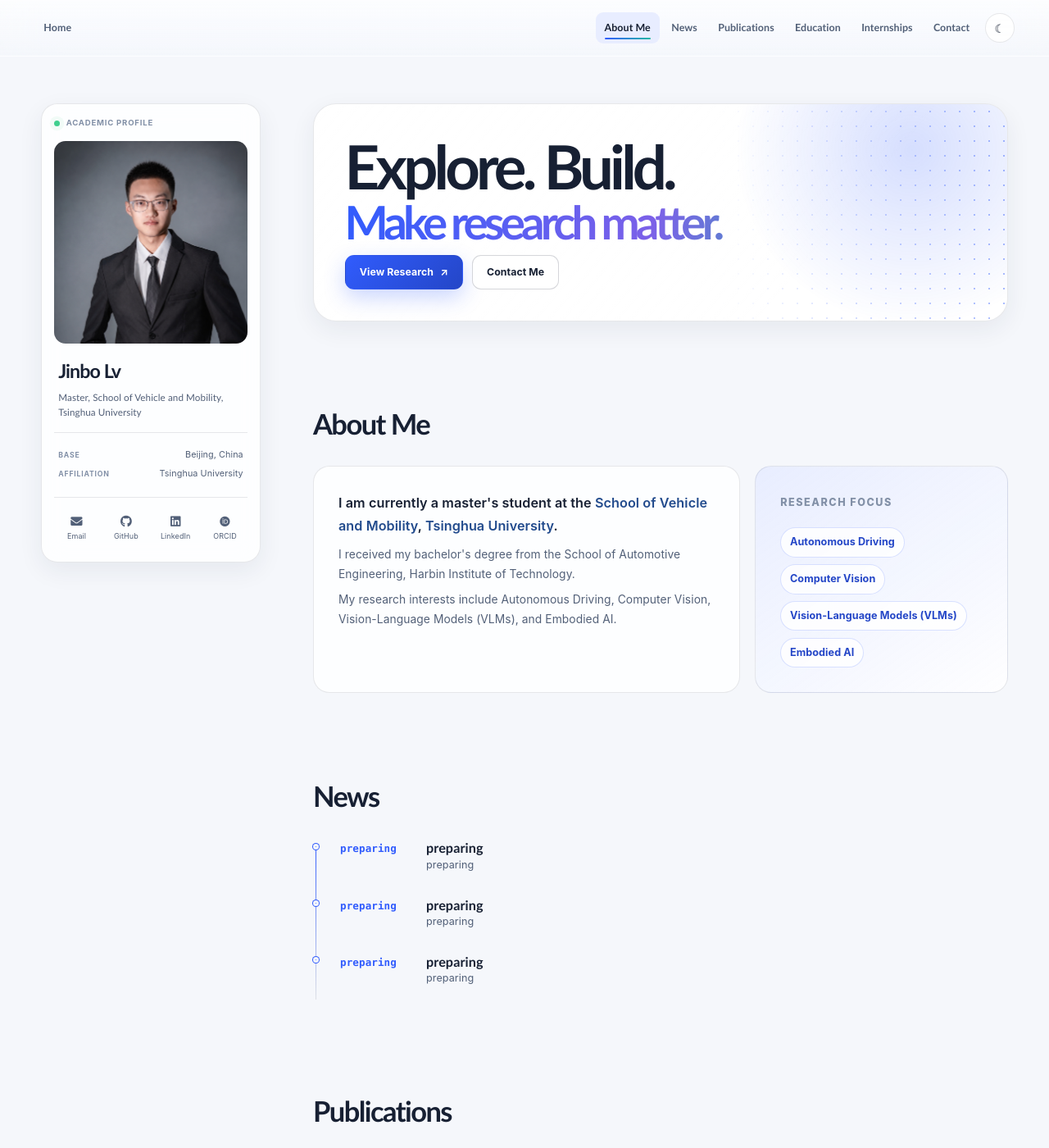
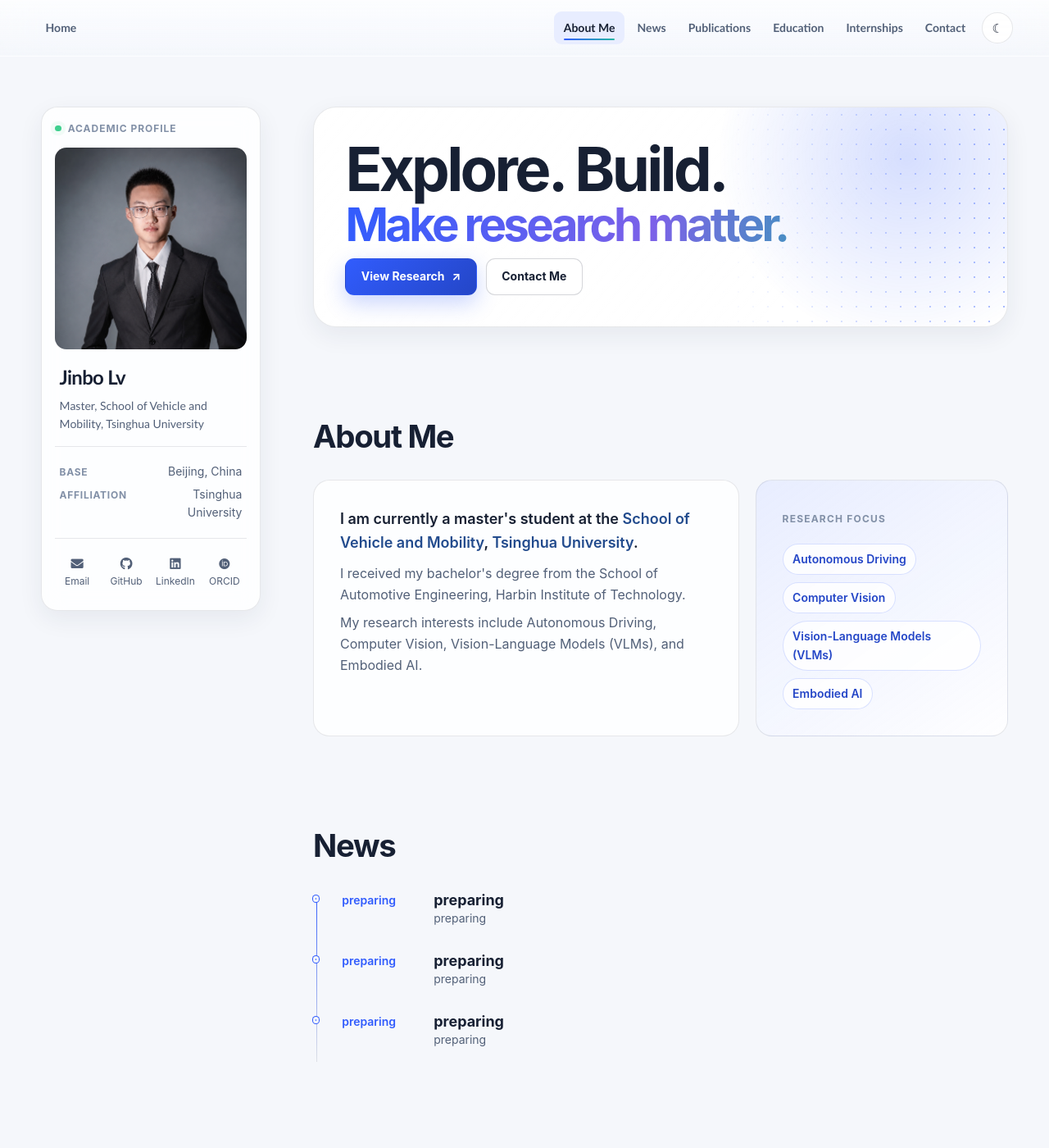
Before and after one commit to JinboLv/JinboLv.github.io, a Jekyll site: the page built from _pages/about.md, in a window 1280 px wide and 1400 px high. Shown: the whole window at 82% size. Built offline with Jekyll 4.4.1, drawn with Linux system fonts in a browser that asks for light colours; some web fonts are replaced.

Commit message:
optimize

```diff
--- a/assets/css/main.scss
+++ b/assets/css/main.scss
@@ -139,9 +139,17 @@ h1:before, .anchor:before {
   --masthead-height: 68px;
   --main-top-space: 3.8rem;
   --ease-out: cubic-bezier(0.22, 1, 0.36, 1);
-  --content-title-size: 1.08rem;
-  --content-body-size: 0.92rem;
-  --content-meta-size: 0.84rem;
+  --font-sans: -apple-system, BlinkMacSystemFont, "SF Pro Text", "SF Pro Display", "Helvetica Neue", "Segoe UI", "PingFang SC", "Microsoft YaHei", Arial, sans-serif;
+  --font-display: "SF Pro Display", -apple-system, BlinkMacSystemFont, "Helvetica Neue", "Segoe UI", "PingFang SC", "Microsoft YaHei", Arial, sans-serif;
+  --type-display: clamp(3rem, 5.8vw, 5.25rem);
+  --type-section: clamp(2rem, 3vw, 2.5rem);
+  --type-title: 1.125rem;
+  --type-body: 1rem;
+  --type-meta: 0.875rem;
+  --type-label: 0.75rem;
+  --content-title-size: var(--type-title);
+  --content-body-size: var(--type-body);
+  --content-meta-size: var(--type-meta);
 }
 
 [data-theme="dark"] {
@@ -168,6 +176,7 @@ h1:before, .anchor:before {
 }
 
 html {
+  font-size: 16px;
   scroll-behavior: smooth;
   scroll-padding-top: 6.5rem;
 }
@@ -176,13 +185,31 @@ body {
   min-height: 100vh;
   color: var(--ink);
   background: var(--site-bg);
-  font-family: Inter, ui-sans-serif, -apple-system, BlinkMacSystemFont, "Segoe UI", "PingFang SC", "Microsoft YaHei", sans-serif;
-  font-size: 15px;
-  line-height: 1.75;
-  letter-spacing: 0.005em;
+  font-family: var(--font-sans);
+  font-size: var(--type-body);
+  line-height: 1.625;
+  letter-spacing: 0;
   -webkit-font-smoothing: antialiased;
+  -moz-osx-font-smoothing: grayscale;
   transition: color 0.48s ease, background-color 0.48s ease;
 }
+
+h1,
+h2,
+h3,
+h4,
+h5,
+h6 {
+  font-family: var(--font-display);
+  font-weight: 700;
+}
+
+button,
+input,
+textarea,
+select { font-family: inherit; }
+
+time { font-variant-numeric: tabular-nums; }
 
 /* A native cross-fade makes theme changes feel continuous instead of abrupt. */
 ::view-transition-old(root),
@@ -308,7 +335,7 @@ button:focus-visible {
   padding: 0.55rem 0.72rem;
   color: var(--ink-soft);
   border-radius: 9px;
-  font-size: 0.83rem;
+  font-size: var(--type-meta);
   font-weight: 600;
   text-decoration: none;
   transition: color 0.2s ease, background 0.2s ease;
@@ -362,7 +389,7 @@ button:focus-visible {
   padding: 0.55rem 0.72rem;
   color: var(--ink-soft);
   border-radius: 9px;
-  font-size: 0.83rem;
+  font-size: var(--type-meta);
   font-weight: 600;
   text-decoration: none;
   transition: color 0.2s ease, background 0.2s ease;
@@ -517,7 +544,7 @@ button:focus-visible {
   gap: 0.5rem;
   margin-bottom: 0.85rem;
   color: var(--ink-faint);
-  font-size: 0.64rem;
+  font-size: var(--type-label);
   font-weight: 700;
   letter-spacing: 0.08em;
   text-transform: uppercase;
@@ -571,7 +598,7 @@ button:focus-visible {
 
 .profile-card__avatar--placeholder span {
   font-size: 2.7rem;
-  font-weight: 250;
+  font-weight: 400;
   letter-spacing: 0.08em;
 }
 
@@ -580,8 +607,8 @@ button:focus-visible {
 .profile-card__overline {
   margin: 0 0 0.22rem;
   color: var(--brand);
-  font-size: 0.67rem !important;
-  font-weight: 750;
+  font-size: var(--type-label) !important;
+  font-weight: 700;
   letter-spacing: 0.12em;
   text-transform: uppercase;
 }
@@ -589,16 +616,16 @@ button:focus-visible {
 .profile-card__identity h2 {
   margin: 0;
   color: var(--ink);
-  font-size: 1.55rem;
-  line-height: 1.25;
-  letter-spacing: -0.04em;
+  font-size: 1.5rem;
+  line-height: 1.2;
+  letter-spacing: -0.03em;
 }
 
 .profile-card__identity > p:last-child {
   margin: 0.6rem 0 0;
   color: var(--ink-soft);
-  font-size: 0.78rem;
-  line-height: 1.5;
+  font-size: var(--type-meta);
+  line-height: 1.55;
 }
 
 .profile-card__meta {
@@ -610,7 +637,7 @@ button:focus-visible {
 
 .profile-card__meta div {
   display: grid;
-  grid-template-columns: 5.8rem 1fr;
+  grid-template-columns: 6.4rem 1fr;
   align-items: baseline;
   gap: 0.3rem;
   margin: 0.32rem 0;
@@ -620,16 +647,16 @@ button:focus-visible {
   margin: 0;
   color: var(--ink-faint);
   font-family: inherit;
-  font-size: 0.58rem;
-  font-weight: 750;
-  letter-spacing: 0.09em;
+  font-size: var(--type-label);
+  font-weight: 700;
+  letter-spacing: 0.06em;
 }
 
 .profile-card__meta dd {
   margin: 0;
   color: var(--ink-soft);
   font-family: inherit;
-  font-size: 0.72rem;
+  font-size: var(--type-meta);
   text-align: right;
 }
 
@@ -650,7 +677,7 @@ button:focus-visible {
   color: var(--ink-soft);
   border: 1px solid transparent;
   border-radius: 9px;
-  font-size: 0.6rem;
+  font-size: var(--type-label);
   text-decoration: none;
   transition: color 0.2s ease, background 0.2s ease, transform 0.3s var(--ease-out);
 }
@@ -728,9 +755,9 @@ button:focus-visible {
 .section-heading__eyebrow {
   margin: 0;
   color: var(--brand);
-  font-size: 0.68rem;
-  font-weight: 800;
-  letter-spacing: 0.14em;
+  font-size: var(--type-label);
+  font-weight: 700;
+  letter-spacing: 0.1em;
   text-transform: uppercase;
 }
 
@@ -748,10 +775,10 @@ button:focus-visible {
   padding: 0;
   color: var(--ink);
   border: 0;
-  font-size: clamp(2.55rem, 5.8vw, 5rem);
-  font-weight: 780;
-  line-height: 1.03;
-  letter-spacing: -0.065em;
+  font-size: var(--type-display);
+  font-weight: 700;
+  line-height: 1.02;
+  letter-spacing: -0.05em;
 }
 
 .hero-panel h1::before { display: none; }
@@ -778,7 +805,7 @@ button:focus-visible {
   padding: 0.62rem 1.15rem;
   border: 1px solid transparent;
   border-radius: 11px;
-  font-size: 0.82rem;
+  font-size: var(--type-meta);
   font-weight: 700;
   text-decoration: none !important;
   transition: transform 0.3s var(--ease-out), box-shadow 0.3s ease, color 0.2s ease, background 0.2s ease;
@@ -816,7 +843,7 @@ button:focus-visible {
 .section-heading--with-note > p {
   margin: 0;
   color: var(--ink-faint);
-  font-size: 0.72rem;
+  font-size: var(--type-meta);
 }
 
 .page__content .section-heading h2 {
@@ -824,8 +851,10 @@ button:focus-visible {
   padding: 0;
   color: var(--ink);
   border: 0;
-  font-size: clamp(1.65rem, 3vw, 2.3rem);
-  letter-spacing: -0.045em;
+  font-size: var(--type-section);
+  font-weight: 700;
+  line-height: 1.1;
+  letter-spacing: -0.035em;
 }
 
 .about-grid {
@@ -855,9 +884,9 @@ button:focus-visible {
 
 .focus-card__label {
   color: var(--ink-faint);
-  font-size: var(--content-meta-size);
-  font-weight: 800;
-  letter-spacing: 0.12em;
+  font-size: var(--type-label);
+  font-weight: 700;
+  letter-spacing: 0.1em;
   text-transform: uppercase;
 }
 
@@ -879,7 +908,7 @@ button:focus-visible {
   border-radius: 999px;
   background: var(--surface);
   font-size: var(--content-meta-size);
-  font-weight: 650;
+  font-weight: 600;
 }
 
 /* News */
@@ -921,9 +950,8 @@ button:focus-visible {
 
 .timeline-item time {
   color: var(--brand);
-  font-family: Monaco, Consolas, monospace;
   font-size: var(--content-meta-size);
-  font-weight: 700;
+  font-weight: 600;
 }
 
 .timeline-item h3,
@@ -986,7 +1014,7 @@ button:focus-visible {
 
 .page__content .internship-card__company a {
   color: var(--brand-deep);
-  font-weight: 750;
+  font-weight: 600;
   text-decoration: none;
 }
 
@@ -1078,17 +1106,16 @@ button:focus-visible {
 
 .project-card__visual span {
   z-index: 1;
-  font-family: Monaco, Consolas, monospace;
-  font-size: 0.78rem;
+  font-size: var(--type-meta);
   font-weight: 700;
-  letter-spacing: 0.16em;
+  letter-spacing: 0.1em;
 }
 
 .project-card__body { display: flex; flex-direction: column; padding: 1.4rem; }
-.project-card__meta { margin: 0 !important; color: var(--brand); font-size: 0.66rem !important; font-weight: 750; text-transform: uppercase; }
-.project-card__body h3 { margin: 0.45rem 0; color: var(--ink); font-size: 1.1rem; }
-.project-card__body > p:not(.project-card__meta) { margin: 0; color: var(--ink-soft); font-size: 0.78rem; }
-.project-card__link { margin-top: auto; padding-top: 1rem; color: var(--ink); font-size: 0.72rem; font-weight: 750; }
+.project-card__meta { margin: 0 !important; color: var(--brand); font-size: var(--type-label) !important; font-weight: 700; text-transform: uppercase; }
+.project-card__body h3 { margin: 0.45rem 0; color: var(--ink); font-size: var(--type-title); }
+.project-card__body > p:not(.project-card__meta) { margin: 0; color: var(--ink-soft); font-size: var(--type-meta); }
+.project-card__link { margin-top: auto; padding-top: 1rem; color: var(--ink); font-size: var(--type-meta); font-weight: 600; }
 .project-card__link b { display: inline-block; transition: transform 0.3s var(--ease-out); }
 .project-card:hover .project-card__link b { transform: translate(3px, -3px); }
 
@@ -1101,8 +1128,8 @@ button:focus-visible {
 .publication-group__title {
   margin: 0 0 0.8rem;
   color: var(--ink);
-  font-size: 1rem;
-  letter-spacing: -0.02em;
+  font-size: var(--type-title);
+  letter-spacing: -0.015em;
 }
 
 .publication-list {
@@ -1127,8 +1154,7 @@ button:focus-visible {
 .publication-item__year {
   padding-top: 0.1rem;
   color: var(--ink-faint);
-  font-family: Monaco, Consolas, monospace;
-  font-size: 0.7rem;
+  font-size: var(--type-meta);
 }
 
 .publication-item__venue {
@@ -1138,15 +1164,14 @@ button:focus-visible {
   color: var(--brand-deep);
   border-radius: 5px;
   background: var(--brand-soft);
-  font-family: Monaco, Consolas, monospace;
-  font-size: 0.62rem;
-  font-weight: 750;
+  font-size: var(--type-label);
+  font-weight: 700;
 }
 
-.publication-item h3 { margin: 0; color: var(--ink); font-size: 1rem; line-height: 1.45; }
-.publication-item p { margin: 0.4rem 0 0.75rem; color: var(--ink-soft); font-size: 0.76rem; }
+.publication-item h3 { margin: 0; color: var(--ink); font-size: var(--type-title); line-height: 1.4; }
+.publication-item p { margin: 0.4rem 0 0.75rem; color: var(--ink-soft); font-size: var(--type-meta); }
 .publication-item__links { display: flex; flex-wrap: wrap; gap: 0.45rem; }
-.publication-item__links span { padding: 0.25rem 0.5rem; color: var(--ink-soft); border: 1px solid var(--line); border-radius: 6px; background: var(--surface); font-size: 0.62rem; font-weight: 700; }
+.publication-item__links span { padding: 0.25rem 0.5rem; color: var(--ink-soft); border: 1px solid var(--line); border-radius: 6px; background: var(--surface); font-size: var(--type-label); font-weight: 600; }
 
 /* Honors and journey */
 .education-list {
@@ -1196,10 +1221,9 @@ button:focus-visible {
 
 .education-list time {
   color: var(--brand);
-  font-family: Monaco, Consolas, monospace;
   font-size: var(--content-meta-size);
   font-style: italic;
-  font-weight: 700;
+  font-weight: 600;
   white-space: nowrap;
 }
 
@@ -1233,9 +1257,9 @@ button:focus-visible {
 
 .honor-card:hover { transform: translateY(-5px); border-color: var(--line-strong); box-shadow: var(--shadow-sm); }
 .honor-card:hover::after { color: rgba(49, 92, 253, 0.14); transform: rotate(18deg) scale(1.08); }
-.honor-card span { color: var(--brand); font-family: Monaco, Consolas, monospace; font-size: 0.66rem; }
-.honor-card h3 { position: relative; z-index: 1; margin: 0.65rem 0 0.25rem; color: var(--ink); font-size: 0.93rem; }
-.honor-card p { position: relative; z-index: 1; margin: 0; color: var(--ink-soft); font-size: 0.72rem; }
+.honor-card span { color: var(--brand); font-size: var(--type-label); }
+.honor-card h3 { position: relative; z-index: 1; margin: 0.65rem 0 0.25rem; color: var(--ink); font-size: var(--type-body); }
+.honor-card p { position: relative; z-index: 1; margin: 0; color: var(--ink-soft); font-size: var(--type-meta); }
 
 .journey-grid {
   display: grid;
@@ -1251,7 +1275,7 @@ button:focus-visible {
 }
 
 .journey-column--wide { grid-column: 1 / -1; }
-.journey-column > h3 { display: flex; align-items: center; gap: 0.55rem; margin: 0 0 1.25rem; color: var(--ink); font-size: 0.94rem; }
+.journey-column > h3 { display: flex; align-items: center; gap: 0.55rem; margin: 0 0 1.25rem; color: var(--ink); font-size: var(--type-body); }
 .journey-column > h3 span { color: var(--brand); }
 
 .journey-item {
@@ -1263,11 +1287,11 @@ button:focus-visible {
 
 .journey-item:last-child { padding-bottom: 0; }
 .journey-item::before { content: ""; position: absolute; top: 0.35rem; left: -0.25rem; width: 0.42rem; height: 0.42rem; border-radius: 50%; background: var(--brand); box-shadow: 0 0 0 4px var(--brand-soft); }
-.journey-item time { color: var(--brand); font-family: Monaco, Consolas, monospace; font-size: 0.62rem; }
-.journey-item h4 { margin: 0.22rem 0 0.1rem; color: var(--ink); font-size: 0.86rem; }
-.journey-item p { margin: 0; color: var(--ink-soft); font-size: 0.72rem; }
+.journey-item time { color: var(--brand); font-size: var(--type-label); }
+.journey-item h4 { margin: 0.22rem 0 0.1rem; color: var(--ink); font-size: var(--type-body); }
+.journey-item p { margin: 0; color: var(--ink-soft); font-size: var(--type-meta); }
 .service-tags { display: flex; flex-wrap: wrap; gap: 0.55rem; }
-.service-tags span { padding: 0.45rem 0.75rem; color: var(--ink-soft); border: 1px solid var(--line); border-radius: 8px; background: var(--surface-soft); font-size: 0.72rem; transition: color 0.2s ease, border-color 0.2s ease, transform 0.3s var(--ease-out); }
+.service-tags span { padding: 0.45rem 0.75rem; color: var(--ink-soft); border: 1px solid var(--line); border-radius: 8px; background: var(--surface-soft); font-size: var(--type-meta); transition: color 0.2s ease, border-color 0.2s ease, transform 0.3s var(--ease-out); }
 .service-tags span:hover { color: var(--brand); border-color: var(--brand); transform: translateY(-2px); }
 
 /* Contact and footer */
@@ -1289,8 +1313,8 @@ button:focus-visible {
 .contact-panel::after { content: ""; position: absolute; top: -70%; right: -8%; width: 19rem; height: 19rem; border: 1px solid rgba(255,255,255,0.18); border-radius: 50%; box-shadow: 0 0 0 3rem rgba(255,255,255,0.04), 0 0 0 6rem rgba(255,255,255,0.03); }
 .contact-panel > * { position: relative; z-index: 1; }
 .contact-panel .section-heading__eyebrow { color: rgba(255,255,255,0.68); }
-.page__content .contact-panel h2 { margin: 0.3rem 0 0.4rem; color: #fff; font-size: clamp(1.65rem, 3vw, 2.4rem); letter-spacing: -0.045em; }
-.contact-panel p:last-child { margin: 0; color: rgba(255,255,255,0.72); font-size: 0.82rem; }
+.page__content .contact-panel h2 { margin: 0.3rem 0 0.4rem; color: #fff; font-size: var(--type-section); line-height: 1.1; letter-spacing: -0.035em; }
+.contact-panel p:last-child { margin: 0; color: rgba(255,255,255,0.72); font-size: var(--type-meta); }
 .button--light { flex: 0 0 auto; color: #2446c7 !important; background: #fff; box-shadow: 0 12px 30px rgba(15, 34, 90, 0.2); }
 
 .site-footer {
@@ -1299,7 +1323,7 @@ button:focus-visible {
   text-align: center;
 }
 
-.site-footer p { margin: 0; font-size: 0.68rem; }
+.site-footer p { margin: 0; font-size: var(--type-label); }
 .site-footer span { padding: 0 0.35rem; color: var(--brand); }
 
 /* Reveal choreography */
@@ -1340,7 +1364,7 @@ button:focus-visible {
 /* Tablet */
 @media (max-width: 1040px) {
   #main { grid-template-columns: 220px minmax(0, 1fr); gap: 2rem; width: calc(100% - 2rem); max-width: 960px; }
-  .site-menu a { padding-inline: 0.52rem; font-size: 0.78rem; }
+  .site-menu a { padding-inline: 0.52rem; font-size: var(--type-meta); }
   .profile-card__meta div { grid-template-columns: 1fr; }
   .profile-card__meta dd { text-align: left; }
   .project-card { grid-template-columns: 1fr; }
@@ -1357,7 +1381,7 @@ button:focus-visible {
   .nav-toggle.is-open span:last-child { transform: translateY(-3.5px) rotate(-45deg); }
   .site-menu { position: fixed; top: 61px; right: 0.75rem; left: 0.75rem; display: grid; gap: 0.2rem; padding: 0.75rem; visibility: hidden; border: 1px solid var(--line); border-radius: 15px; background: var(--surface-solid); box-shadow: var(--shadow-lg); opacity: 0; transform: translateY(-10px) scale(0.98); transition: opacity 0.25s ease, transform 0.35s var(--ease-out), visibility 0.25s; }
   .site-menu.is-open { visibility: visible; opacity: 1; transform: translateY(0) scale(1); }
-  .site-menu a { padding: 0.7rem 0.8rem; font-size: 0.84rem; }
+  .site-menu a { padding: 0.7rem 0.8rem; font-size: var(--type-meta); }
   .site-menu a::after { display: none; }
   .theme-toggle { order: -1; margin: 0 0.15rem 0 auto; }
   .site-navigation { margin-left: 0; }
@@ -1371,7 +1395,7 @@ button:focus-visible {
   .profile-card__avatar--placeholder span { font-size: 1.55rem; }
   .profile-card__identity { padding: 0; }
   .profile-card__identity h2 { font-size: 1.2rem; }
-  .profile-card__identity > p:last-child { margin-top: 0.35rem; font-size: 0.7rem; }
+  .profile-card__identity > p:last-child { margin-top: 0.35rem; font-size: var(--type-meta); }
   .profile-card__meta { display: none; }
   .profile-card__links { grid-column: 2; justify-content: start; grid-template-columns: repeat(4, 2.25rem); gap: 0.2rem; padding: 0.35rem 0 0; }
   .profile-card__links a { padding: 0.35rem; }
```
